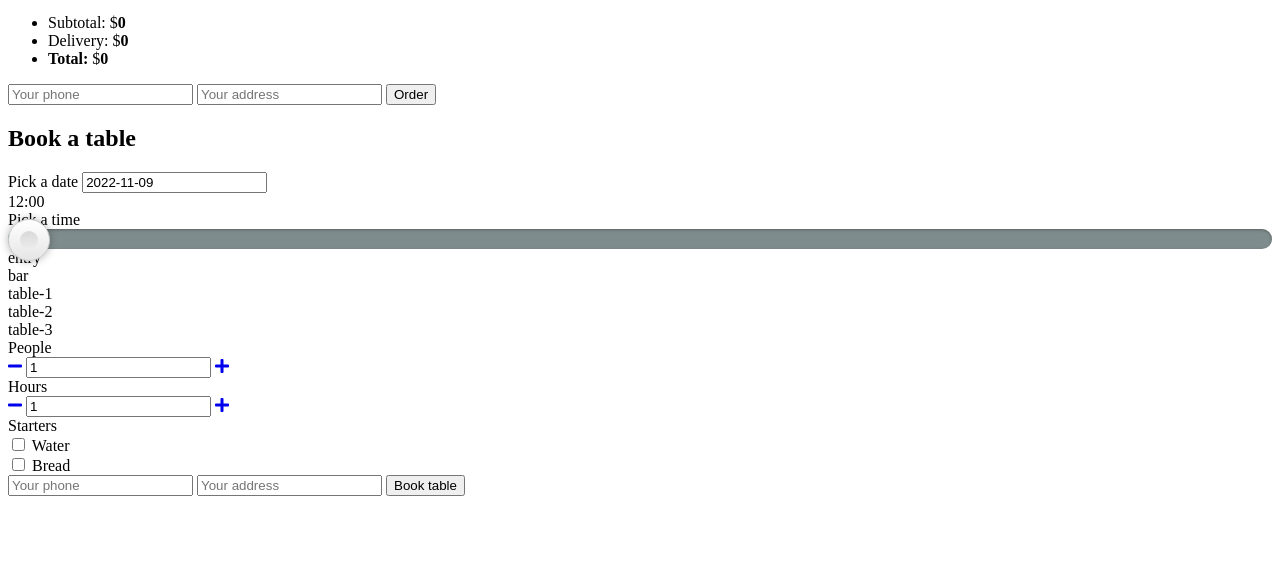
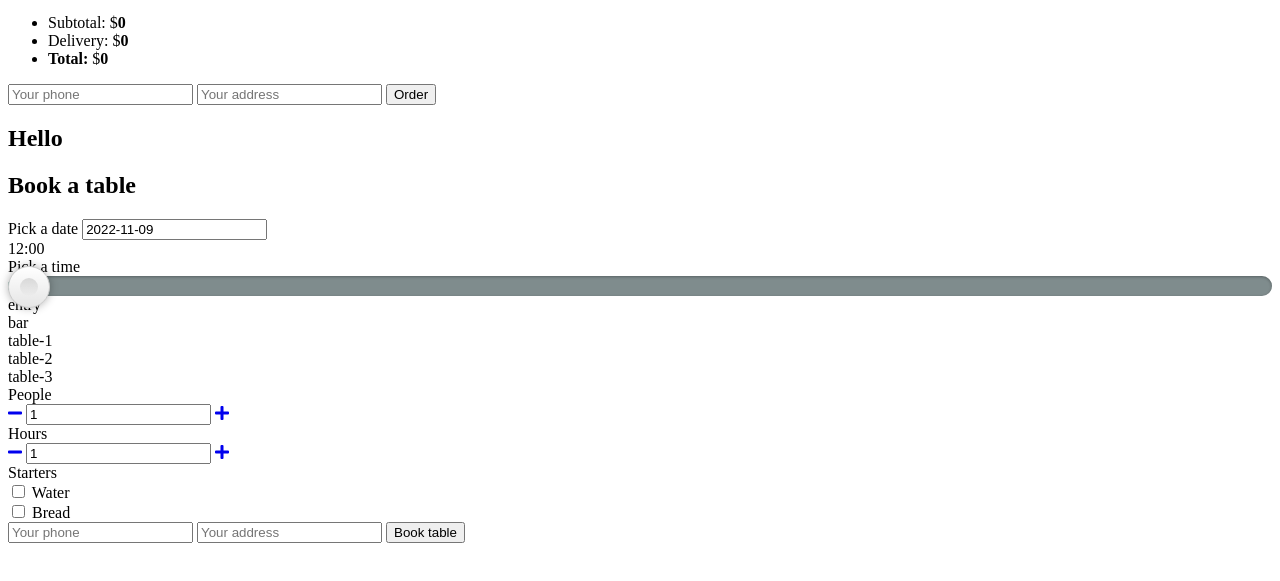
Before and after one commit to joannaberlin/project-pizza, a website with bundled scripts: page src/index.html in a window 1280 px wide. Shown: the part 165-746 px from the top of the page. Built offline with nearby package versions, Linux system fonts and the light colour scheme; files whose address does not match are found by name.

Commit message:
Fix Booking method

```diff
--- a/src/index.html
+++ b/src/index.html
@@ -74,7 +74,9 @@
     </section>
   </div>
 
-  <script id="template-home" type="text/x-handlebars-template"></script>
+  <script id="template-home" type="text/x-handlebars-template">
+    <h2>Hello</h2>
+  </script>
 
   <script id="template-booking-widget" type="text/x-handlebars-template">
     <div class="booking-widget">
--- a/src/js/app.js
+++ b/src/js/app.js
@@ -2,6 +2,7 @@ import {settings, select, classNames} from './settings.js';
 import Product from './components/Product.js';
 import Cart from './components/Cart.js';
 import Booking from './components/Booking.js';
+import Home from './components/Home.js';
 
 const app = {
   initPages: function() {
@@ -92,6 +93,7 @@ const app = {
     thisApp.initData();
     thisApp.initCart();
     thisApp.initBooking();
+    thisApp.initHome();
   },
 
   initCart: function() {
@@ -113,6 +115,14 @@ const app = {
     const bookingContainer = document.querySelector(select.containerOf.booking);
 
     thisApp.booking = new Booking(bookingContainer);
+  },
+
+  initHome: function() {
+    const thisApp = this;
+
+    const homeContainer = document.querySelector(select.containerOf.home);
+
+    thisApp.home = new Home(homeContainer);
   }
 };
 
--- a/src/js/components/Booking.js
+++ b/src/js/components/Booking.js
@@ -13,6 +13,7 @@ class Booking {
 
     thisBooking.render();
     thisBooking.initWidgets();
+    thisBooking.initActions();
     thisBooking.getData();
     thisBooking.initBookingForm();
   }
@@ -96,16 +97,11 @@ class Booking {
   initBookingForm() {
     const thisBooking = this;
 
-    // thisBooking.dom.bookBtn.addEventListener('click', function(event) {
-    //   event.preventDefault();
-
-    //   thisBooking.sendBooking();
-    // });
-
     thisBooking.dom.form.addEventListener('submit', function(event) {
       event.preventDefault();
 
       thisBooking.sendBooking();
+      thisBooking.pickedTable.classList.remove(classNames.booking.tableSelected);
     });
   }
 
@@ -181,14 +177,11 @@ class Booking {
       } else if (tableWithClassSelected) {
         thisBooking.pickedTable.classList.remove(classNames.booking.tableSelected);
         thisBooking.tableData = null;
-        console.log(thisBooking.tableData);
         break;
       }
       table.classList.toggle(classNames.booking.tableSelected, table == thisBooking.pickedTable);
       thisBooking.tableData = numberOfPickedTable;
-      console.log(thisBooking.tableData);
     }
-    console.log('data', thisBooking.tableData);
   }
 
   render() {
@@ -236,10 +229,15 @@ class Booking {
       thisBooking.updateDOM();
     });
 
+
+  }
+
+  initActions() {
+    const thisBooking = this;
+
     thisBooking.dom.allTables.addEventListener('click', function(event) {
       const element = event.target;
 
-      //check if the element that was clicked is a table
       if (element.classList.contains(classNames.booking.table)) {
         thisBooking.pickedTable = element;
         thisBooking.initTables();
--- /dev/null
+++ b/src/js/components/Home.js
@@ -0,0 +1,26 @@
+import { templates } from '../settings.js';
+
+class Home {
+  constructor(element) {
+    const thisHome = this;
+
+    thisHome.element = element;
+    console.log(thisHome.element);
+
+    thisHome.render();
+  }
+
+  render() {
+    const thisHome = this;
+
+    const generatedHTML = templates.homePage();
+
+    thisHome.dom = {};
+
+    thisHome.dom.wrapper = thisHome.element;
+
+    thisHome.element.innerHTML = generatedHTML;
+  }
+}
+
+export default Home;
--- a/src/js/settings.js
+++ b/src/js/settings.js
@@ -10,7 +10,8 @@ export const select = {
     cart: '#cart',
     pages: '#pages',
     booking: '.booking-wrapper',
-    tables: '.floor-plan'
+    tables: '.floor-plan',
+    home: '.home-wrapper'
   },
   all: {
     menuProducts: '#product-list > .product',
@@ -137,6 +138,13 @@ export const templates = {
   menuProduct: Handlebars.compile(
     document.querySelector(select.templateOf.menuProduct).innerHTML
   ),
-  cartProduct: Handlebars.compile(document.querySelector(select.templateOf.cartProduct).innerHTML),
-  bookingWidget: Handlebars.compile(document.querySelector(select.templateOf.bookingWidget).innerHTML),
+  cartProduct: Handlebars.compile(
+    document.querySelector(select.templateOf.cartProduct).innerHTML
+  ),
+  bookingWidget: Handlebars.compile(
+    document.querySelector(select.templateOf.bookingWidget).innerHTML
+  ),
+  homePage: Handlebars.compile(
+    document.querySelector(select.templateOf.home).innerHTML
+  )
 };
```
